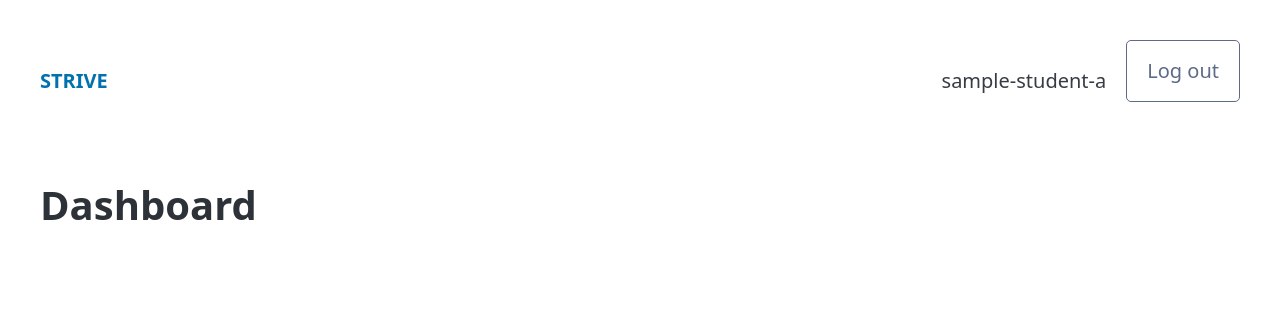
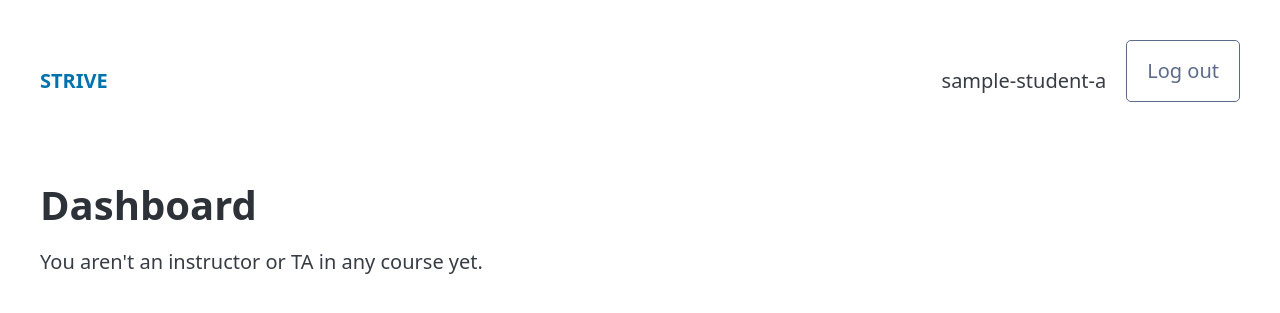
Before and after one commit to brooke-brown/llmsproject2026, a Django app: page / in a window 1280 px wide. Shown: the top 313 px of the page. Run offline with Django 5.2, Linux system fonts and the light colour scheme; a user stored in the database is signed in; data comes from the database, SQL or seed files in the repository; some libraries are stand-ins or nearby versions.

Commit message:
Add course overview page and course picker for US-15

```diff
--- /dev/null
+++ b/dashboard/services.py
@@ -0,0 +1,47 @@
+from django.core.exceptions import PermissionDenied
+from django.db.models import Prefetch
+from django.shortcuts import get_object_or_404
+
+from core.models import Course, Enrollment, Team, TeamMembership
+
+STAFF_ROLES = [Enrollment.Role.INSTRUCTOR, Enrollment.Role.TA]
+
+
+def staff_courses(user):
+    """Courses where the user is an instructor or TA."""
+    return Course.objects.filter(
+        enrollments__user=user, enrollments__role__in=STAFF_ROLES
+    ).order_by("name")
+
+
+def check_course_staff(user, course):
+    """Raise PermissionDenied unless the user is an instructor or TA in this course."""
+    is_staff = Enrollment.objects.filter(
+        user=user, course=course, role__in=STAFF_ROLES
+    ).exists()
+    if not is_staff:
+        raise PermissionDenied
+
+
+def get_course_for_staff(user, course_id):
+    """The course, or 404 if it doesn't exist and 403 if the user isn't its staff."""
+    course = get_object_or_404(Course, pk=course_id)
+    check_course_staff(user, course)
+    return course
+
+
+def get_team_for_staff(user, team_id):
+    team = get_object_or_404(Team.objects.select_related("project__course"), pk=team_id)
+    check_course_staff(user, team.project.course)
+    return team
+
+
+def course_projects_with_teams(course):
+    """The course's projects, each with its teams and their students prefetched."""
+    memberships = TeamMembership.objects.select_related("user").order_by(
+        "user__last_name", "user__first_name", "user__github_login"
+    )
+    teams = Team.objects.order_by("name").prefetch_related(
+        Prefetch("memberships", queryset=memberships)
+    )
+    return course.projects.order_by("id").prefetch_related(Prefetch("teams", queryset=teams))
--- a/dashboard/templates/dashboard/home.html
+++ b/dashboard/templates/dashboard/home.html
@@ -2,4 +2,14 @@
 
 {% block content %}
 <h1>Dashboard</h1>
+{% if courses %}
+<p>Choose a course:</p>
+<ul>
+  {% for course in courses %}
+  <li><a href="{% url 'dashboard:course_overview' course.id %}">{{ course.name }}</a></li>
+  {% endfor %}
+</ul>
+{% else %}
+<p>You aren't an instructor or TA in any course yet.</p>
+{% endif %}
 {% endblock %}
--- a/dashboard/urls.py
+++ b/dashboard/urls.py
@@ -6,4 +6,6 @@ app_name = "dashboard"
 
 urlpatterns = [
     path("", views.home, name="home"),
+    path("courses/<int:course_id>/", views.course_overview, name="course_overview"),
+    path("teams/<int:team_id>/", views.team, name="team"),
 ]
--- a/dashboard/views.py
+++ b/dashboard/views.py
@@ -1,7 +1,27 @@
 from django.contrib.auth.decorators import login_required
-from django.shortcuts import render
+from django.shortcuts import redirect, render
+
+from . import services
 
 
 @login_required
 def home(request):
-    return render(request, "dashboard/home.html")
+    courses = list(services.staff_courses(request.user))
+    if len(courses) == 1:
+        return redirect("dashboard:course_overview", course_id=courses[0].id)
+    return render(request, "dashboard/home.html", {"courses": courses})
+
+
+@login_required
+def course_overview(request, course_id):
+    course = services.get_course_for_staff(request.user, course_id)
+    projects = services.course_projects_with_teams(course)
+    return render(
+        request, "dashboard/course_overview.html", {"course": course, "projects": projects}
+    )
+
+
+@login_required
+def team(request, team_id):
+    team = services.get_team_for_staff(request.user, team_id)
+    return render(request, "dashboard/team.html", {"team": team})
```
Also changed, not shown: dashboard/templates/dashboard/course_overview.html (added, +28 -0 lines), dashboard/templates/dashboard/team.html (added, +10 -0 lines).
